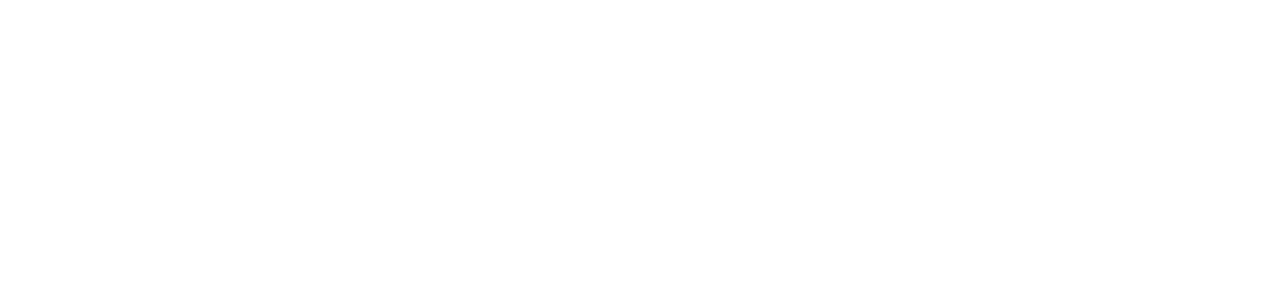
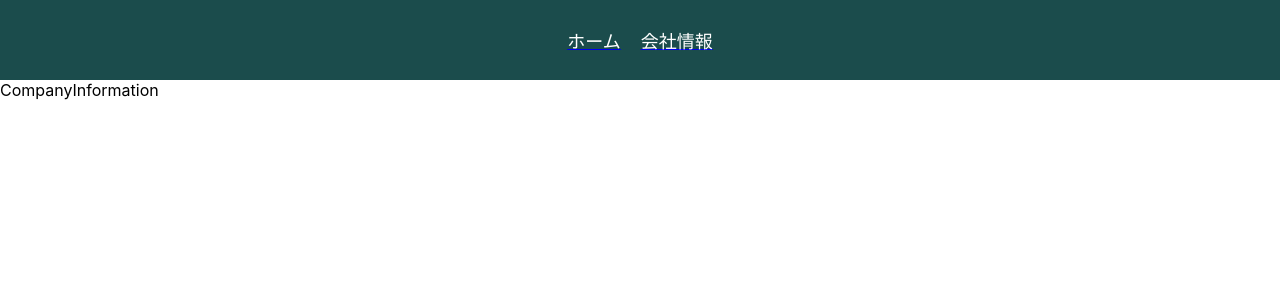
Before and after one commit to madanamaehanai/mysite, a React (Create React App) app: page /mysite/companyinformation in a window 1280 px wide. Before the commit this address had no page. Shown: the top 300 px of the page. Built offline with nearby package versions, Linux system fonts and the light colour scheme.

Commit message:
ルート設定上手くできたかな？

```diff
--- a/src/App.js
+++ b/src/App.js
@@ -8,8 +8,8 @@
   return (
     <Router>
       <Routes>
-        <Route path="/" element={<Home />} />
-        <Route path="/companyinformation" element={<CompanyInformation />} />
+        <Route path="/mysite/" element={<Home />} />
+        <Route path="/mysite/companyinformation" element={<CompanyInformation />} />
       </Routes>
     </Router>
   );
--- a/src/components/Topbar/Topbar.jsx
+++ b/src/components/Topbar/Topbar.jsx
@@ -5,10 +5,10 @@
 export default function Topbar() {
   return (
     <nav className="topbar">
-      <Link to="/" className="topbarLink">
+      <Link to="/mysite/" className="topbarLink">
         <li className="home">ホーム</li>
       </Link>
-      <Link to="/companyinformation">
+      <Link to="/mysite/companyinformation">
         <li className="companyinformation">会社情報</li>
       </Link>
     </nav>
```
